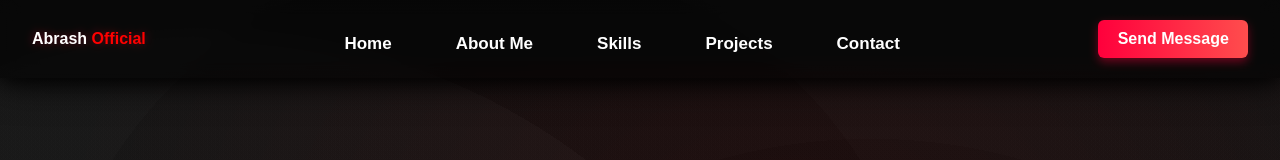
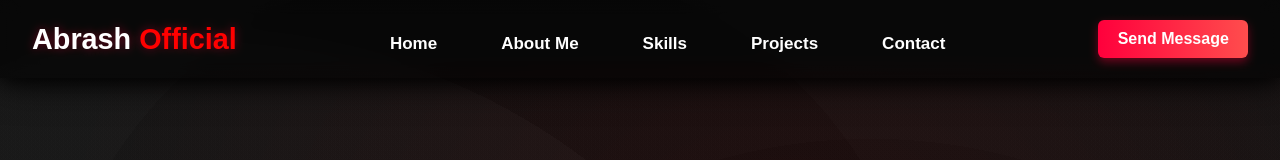
Before and after one commit to Abrash-Official/Portfolio, a plain HTML site: page index.html in a window 1280 px wide. Shown: the top 160 px of the page. Drawn offline with nearby package versions, Linux system fonts and the light colour scheme.

Commit message:
Increasing the size of Abrash Official In navbar

```diff
--- a/style.css
+++ b/style.css
@@ -52,6 +52,12 @@ span{
     color: white;
     text-shadow: 0 0 10px rgba(255, 0, 60, 0.4);
     flex-shrink: 0;
+}
+
+@media (min-width: 769px) {
+    .nav h1 {
+        font-size: 1.8rem;  /* Decreased by 0.5 times from 2rem */
+    }
 }
 
 .navbar {
@@ -1484,7 +1490,3 @@ img{
     text-align: center;
     padding: 0 20px;
 }
-
-.nav h1 {
-    font-size: 1rem;
-}
```
